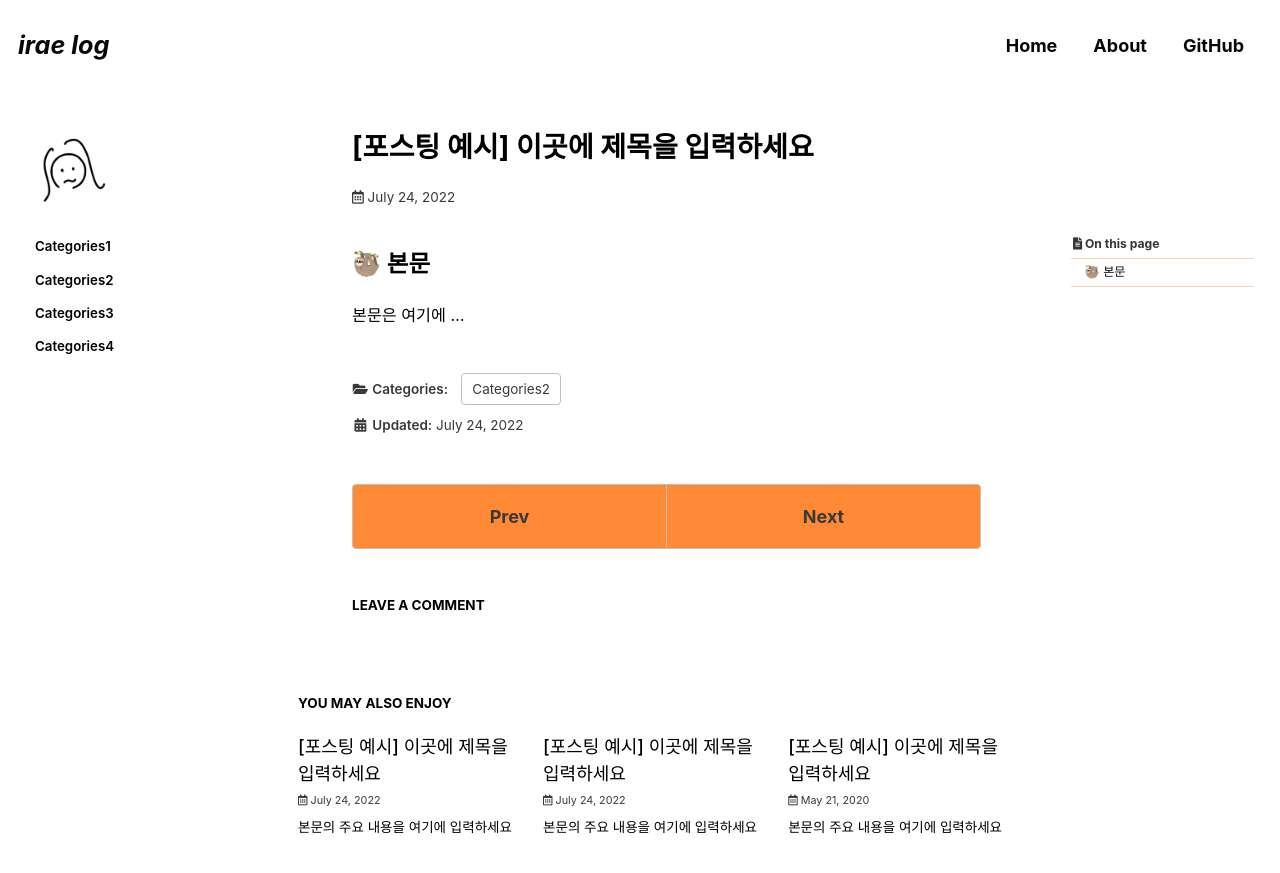
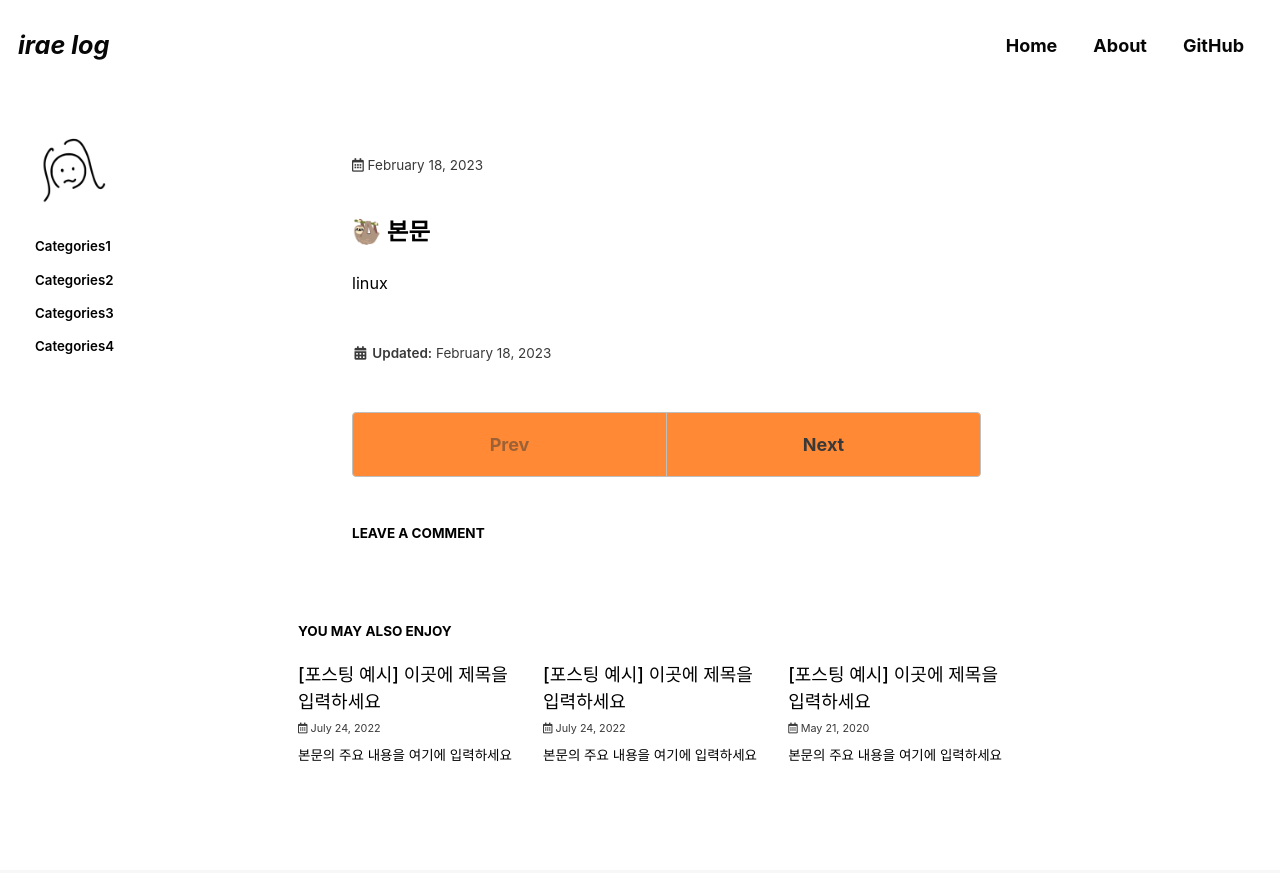
Before and after one commit to parkirae/parkirae.github.io, a Jekyll site: the page built from _posts/2022-07-24-categories-post-name-here-2.md, in a window 1280 px wide and 900 px high. Shown: the top 873 px of the window. Built offline with Jekyll 4.4.1, drawn with Linux system fonts in a browser that asks for light colours; cached includes are drawn as plain includes; some web fonts are replaced; comment, search, counter and statistics services are not loaded.

Commit message:
Chore :memo:: 첫번째 포스트

```diff
--- a/_posts/2022-07-24-categories-post-name-here-2.md
+++ b/_posts/2022-07-24-categories-post-name-here-2.md
@@ -1,13 +1,13 @@
 ---
-title: "[포스팅 예시] 이곳에 제목을 입력하세요"
-excerpt: "본문의 주요 내용을 여기에 입력하세요"
+title: "[linux] 예시
+excerpt: "포스팅 예시"
 
 categories:
-  - Categories2
+  - linux
 tags:
-  - [tag1, tag2]
+  - []
 
-permalink: /categories2/post-name-here-2/
+permalink: /linux/linux/
 
 toc: true
 toc_sticky: true
@@ -18,4 +18,4 @@ last_modified_at: 2022-07-24
 
 ## 🦥 본문
 
-본문은 여기에 ...
+linux
```
